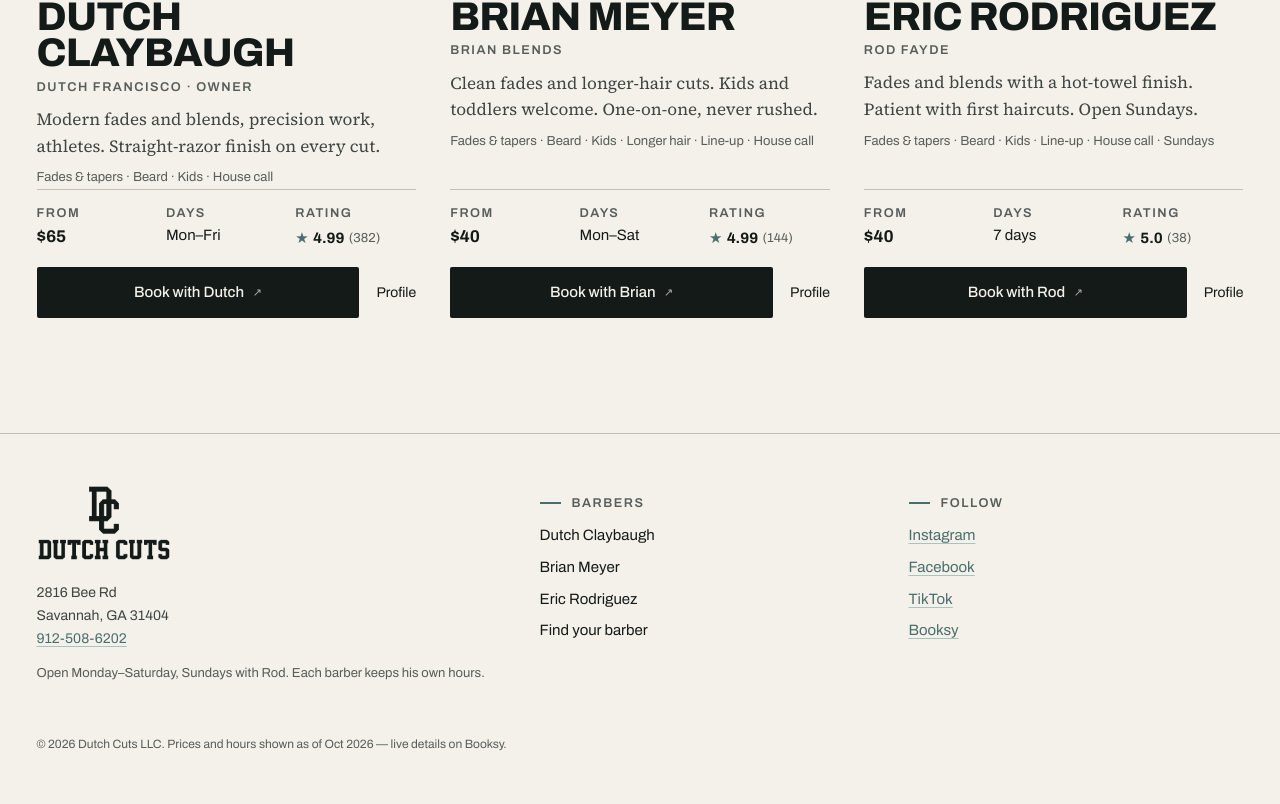
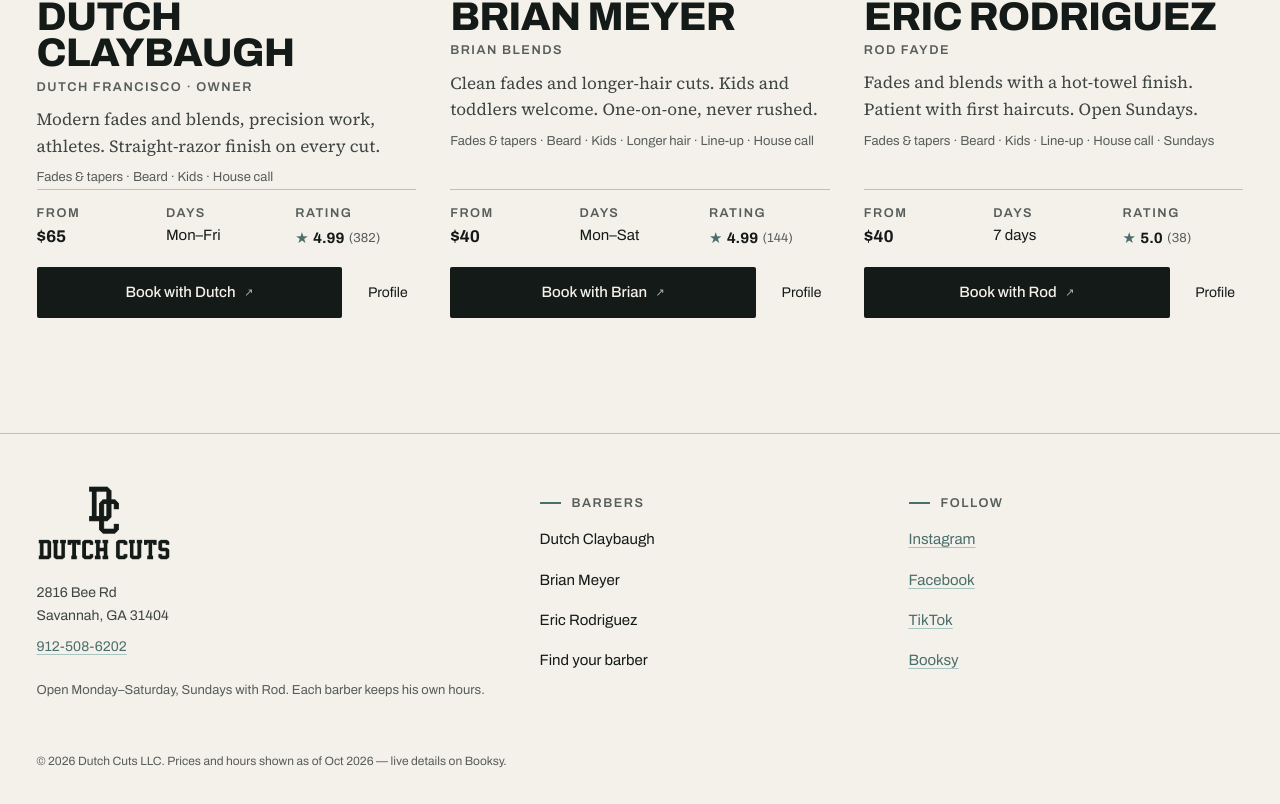
Before and after one commit to kaedindgrissom-code/dutch-cuts-preview, a Next.js app: page /barbers in a window 1280 px wide. Shown: the part 996-1800 px from the top of the page. Built offline with nearby package versions, Linux system fonts and the light colour scheme; no server answers.

Commit message:
Design pass: 44px tap targets on profile, gallery and footer links

```diff
--- a/src/app/page.tsx
+++ b/src/app/page.tsx
@@ -130,7 +130,7 @@
             <Eyebrow>The work</Eyebrow>
             <h2 className="display display-3 mt-3">Recent cuts from the chairs</h2>
           </div>
-          <Link href="/gallery" className="ui ul-accent shrink-0 whitespace-nowrap text-[15px] sm:pb-1">
+          <Link href="/gallery" className="ui ul-accent inline-flex min-h-11 shrink-0 items-center whitespace-nowrap text-[15px]">
             See the gallery
           </Link>
         </Container>
--- a/src/components/content/BarberCard.tsx
+++ b/src/components/content/BarberCard.tsx
@@ -49,7 +49,7 @@
       </dl>
       <div className="col-span-2 flex items-center gap-4 lg:mt-4">
         <BookBarberButton barber={barber} source={source} className="flex-1" />
-        <Link href={href} className="ui shrink-0 text-[14px] ul-accent">
+        <Link href={href} className="ui inline-flex min-h-11 shrink-0 items-center px-2 text-[14px] ul-accent">
           Profile
         </Link>
       </div>
--- a/src/components/site/Footer.tsx
+++ b/src/components/site/Footer.tsx
@@ -16,7 +16,7 @@
             <br />
             {shop.address.city}, {shop.address.region} {shop.address.postalCode}
             <br />
-            <a href={`tel:${shop.phone}`} className="link">
+            <a href={`tel:${shop.phone}`} className="link inline-block py-2">
               {shop.phoneDisplay}
             </a>
           </address>
@@ -24,15 +24,15 @@
         </div>
         <div>
           <p className="label eyebrow text-ink-3">Barbers</p>
-          <ul className="ui mt-3 space-y-2 text-[15px]">
+          <ul className="ui mt-2 text-[15px]">
             {activeBarbers.map((b) => (
-              <li key={b.slug}>
+              <li key={b.slug} className="py-2">
                 <Link href={`/barbers/${b.slug}`} className="ul-accent">
                   {b.publicName}
                 </Link>
               </li>
             ))}
-            <li>
+            <li className="py-2">
               <Link href="/barbers" className="ul-accent">
                 Find your barber
               </Link>
@@ -41,35 +41,35 @@
         </div>
         <div>
           <p className="label eyebrow text-ink-3">Follow</p>
-          <ul className="ui mt-3 space-y-2 text-[15px]">
+          <ul className="ui mt-2 text-[15px]">
             {shop.socials.instagram && (
-              <li>
+              <li className="py-2">
                 <ExtLink href={shop.socials.instagram} event="social_click" props={{ network: "instagram", location: "footer" }}>
                   Instagram
                 </ExtLink>
               </li>
             )}
             {shop.socials.facebook && (
-              <li>
+              <li className="py-2">
                 <ExtLink href={shop.socials.facebook} event="social_click" props={{ network: "facebook", location: "footer" }}>
                   Facebook
                 </ExtLink>
               </li>
             )}
             {shop.socials.tiktok && (
-              <li>
+              <li className="py-2">
                 <ExtLink href={shop.socials.tiktok} event="social_click" props={{ network: "tiktok", location: "footer" }}>
                   TikTok
                 </ExtLink>
               </li>
             )}
-            <li>
+            <li className="py-2">
               <ExtLink href={shop.booking.umbrellaUrl} event="social_click" props={{ network: "booksy", location: "footer" }}>
                 Booksy
               </ExtLink>
             </li>
             {flags.googleReviewUrl && (
-              <li>
+              <li className="py-2">
                 <ExtLink href={flags.googleReviewUrl} event="social_click" props={{ network: "google-review", location: "footer" }}>
                   Leave a Google review
                 </ExtLink>
```
